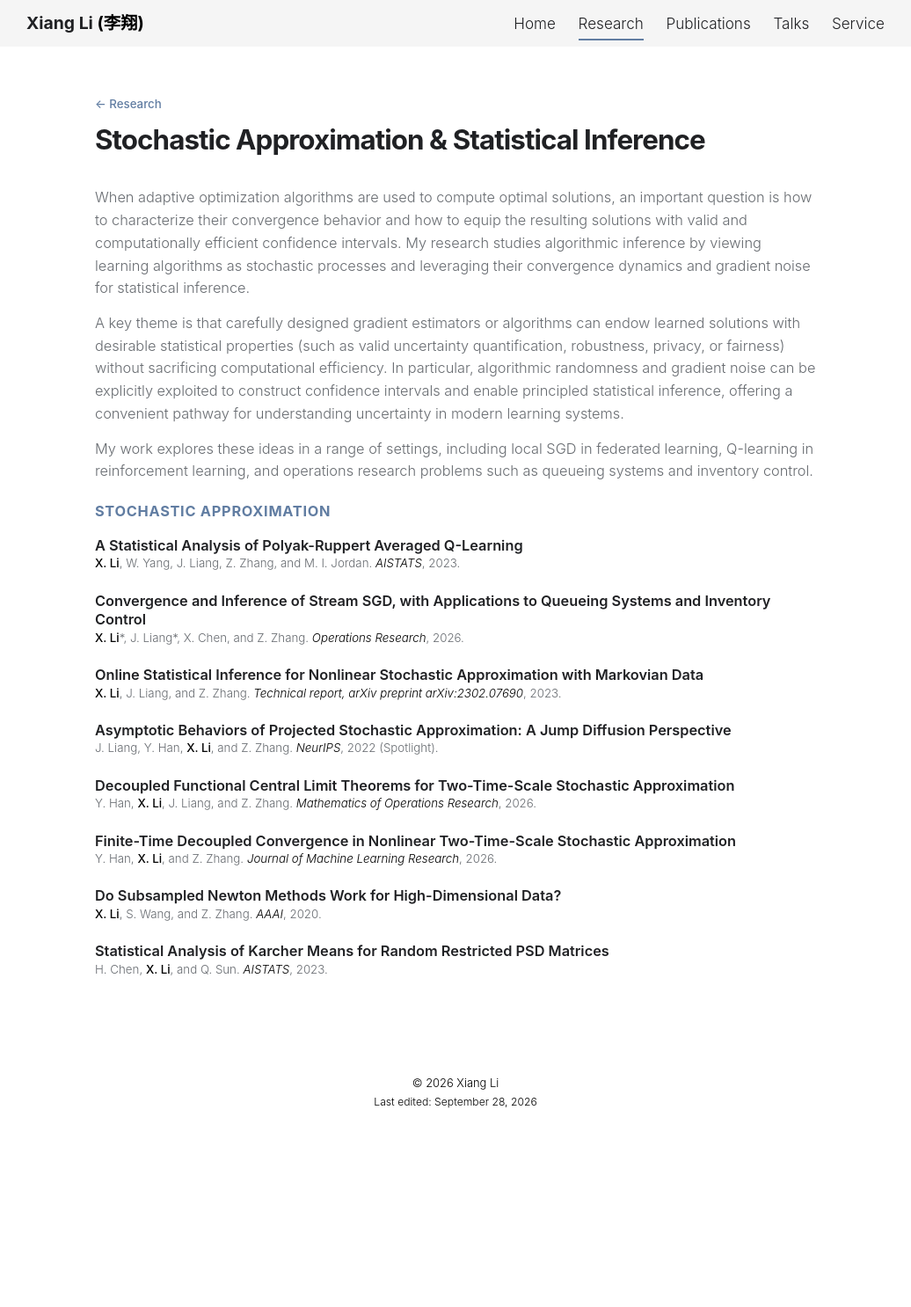
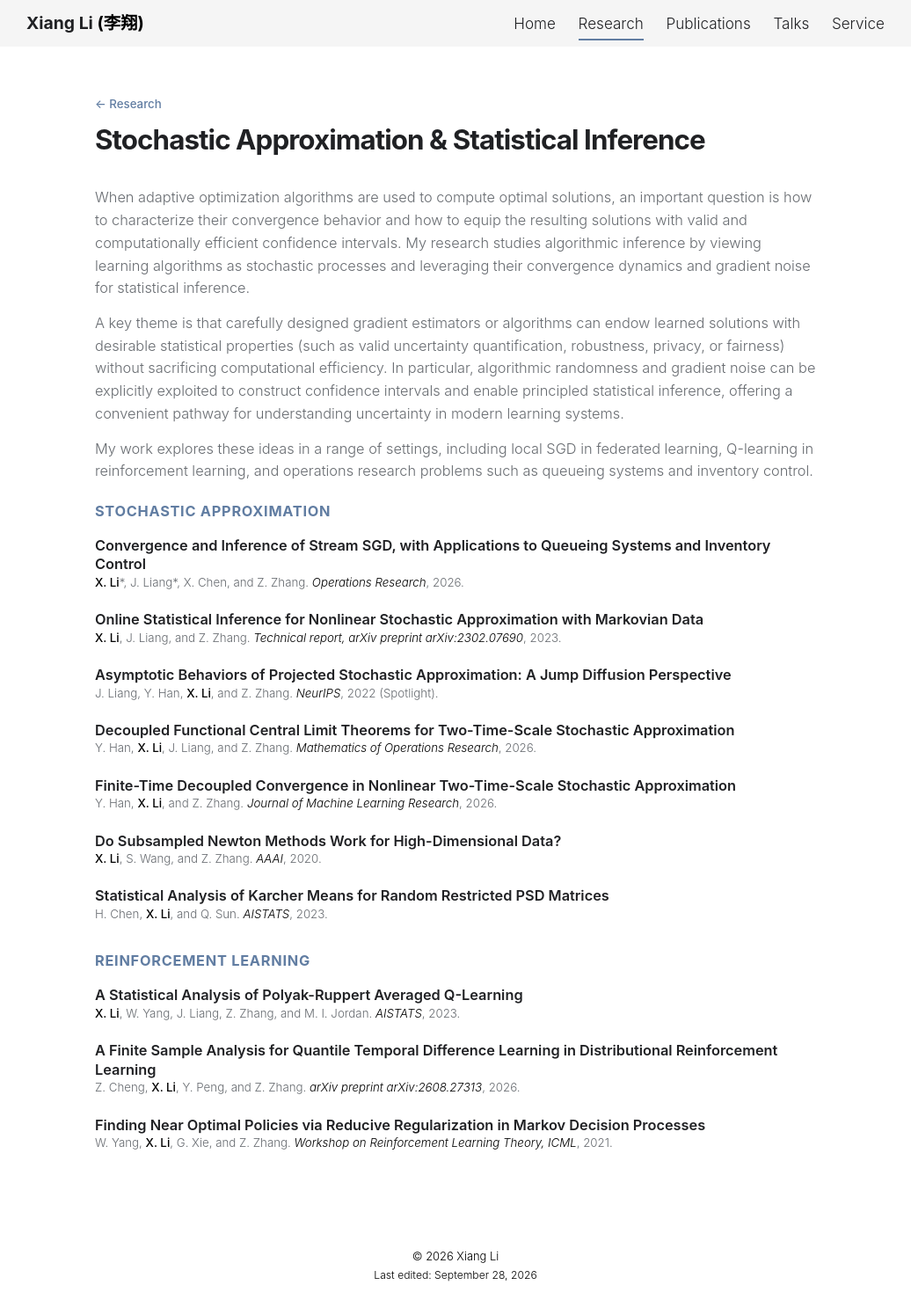
Before and after one commit to lx10077/lx10077.github.io, a Jekyll site: the page built from _pages/research-statistical-inference.md, in a window 1280 px wide. Shown: the whole page at 88% size, without its empty margins (122-1158 px from the left). Built offline with Jekyll 4.4.1, drawn with Linux system fonts in a browser that asks for light colours; comment, search, counter and statistics services are not loaded; a style sheet for code colours, icons or effects is not loaded; before the commit the page ends 1289 px from its top, so only the background shows below that.

Commit message:
Add quantile TD paper and reorganize RL research

```diff
--- a/_includes/research/statistical-inference.md
+++ b/_includes/research/statistical-inference.md
@@ -22,3 +20,12 @@ My work explores these ideas in a range of settings, including local SGD in fede
   **X. Li**, S. Wang, and Z. Zhang. *AAAI*, 2020.
 - **Statistical Analysis of Karcher Means for Random Restricted PSD Matrices**<br>
   H. Chen, **X. Li**, and Q. Sun. *AISTATS*, 2023.
+
+###### Reinforcement Learning
+
+- **A Statistical Analysis of Polyak-Ruppert Averaged Q-Learning**<br>
+  **X. Li**, W. Yang, J. Liang, Z. Zhang, and M. I. Jordan. *AISTATS*, 2023.
+- **A Finite Sample Analysis for Quantile Temporal Difference Learning in Distributional Reinforcement Learning**<br>
+  Z. Cheng, **X. Li**, Y. Peng, and Z. Zhang. *arXiv preprint arXiv:2608.27313*, 2026.
+- **Finding Near Optimal Policies via Reducive Regularization in Markov Decision Processes**<br>
+  W. Yang, **X. Li**, G. Xie, and Z. Zhang. *Workshop on Reinforcement Learning Theory, ICML*, 2021.
```
Also changed, not shown: other parts of _includes/research/statistical-inference.md (+0 -2 lines), _bibliography/papers.bib (+9 -0 lines), _includes/research/decision-making.md (+0 -2 lines).
